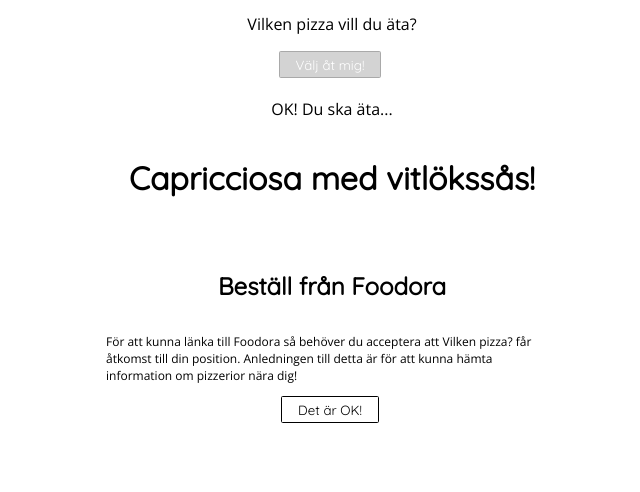
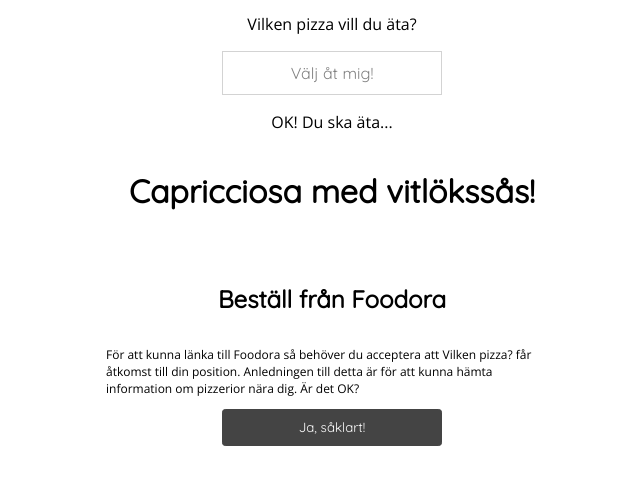
Before and after one commit to paer/vilkenpizza, a Gatsby site: page / in a window 1280 px wide. Both pictures are taken after a click on the button "Välj åt mig!". Shown: the part 303-795 px from the top of the page, without its empty margins (308-948 px from the left). Built offline with nearby package versions, Linux system fonts and the light colour scheme; Gatsby itself is replaced by a stand-in of ours.

Commit message:
some button fixes. updated texts.

```diff
--- a/src/pages/index.tsx
+++ b/src/pages/index.tsx
@@ -106,9 +106,9 @@ export default function Home() {
               <h2>Beställ från Foodora</h2>
               <p className="pos-info">
                 För att kunna länka till Foodora så behöver du acceptera att Vilken pizza? får åtkomst till din
-                position. Anledningen till detta är för att kunna hämta information om pizzerior nära dig!
+                position. Anledningen till detta är för att kunna hämta information om pizzerior nära dig. Är det OK?
               </p>
-              {!position && <button onClick={confirmPosition}>Det är OK!</button>}
+              {!position && <button onClick={confirmPosition}>Ja, såklart!</button>}
               {position && <button onClick={orderPizza}>Till Foodora!</button>}
               <div className="spacer"></div>
               <p className="small">{dialogues[nLoaded]?.app}</p>
--- a/src/styles/global.css
+++ b/src/styles/global.css
@@ -65,17 +65,17 @@ footer {
 button {
   outline: none;
   display: inline-block;
-  padding: 0.35em 1.2em;
-  border: 0.1em solid black;
-  margin: 0 0.3em 0.3em 0;
-  border-radius: 0.12em;
+  padding: 0.7em;
+  border: 0.1em solid #444;
+  border-radius: 0.24em;
   box-sizing: border-box;
   text-decoration: none;
   font-family: "Quicksand";
-  color: black;
+  color: white;
   text-align: center;
   transition: all 0.2s;
-  background: white;
+  background: #444;
+  width: 220px;
 }
 
 button:hover {
@@ -88,7 +88,10 @@ button:active {
 }
 
 button:disabled {
-  background-color: lightgray;
-  border-color: darkgray;
-  color: white;
+  background-color: transparent;
+  border-color: lightgray;
+  color: gray;
+  font-size: 16px;
+  border-radius: 0em;
+  /* border: 0; */
 }
```
